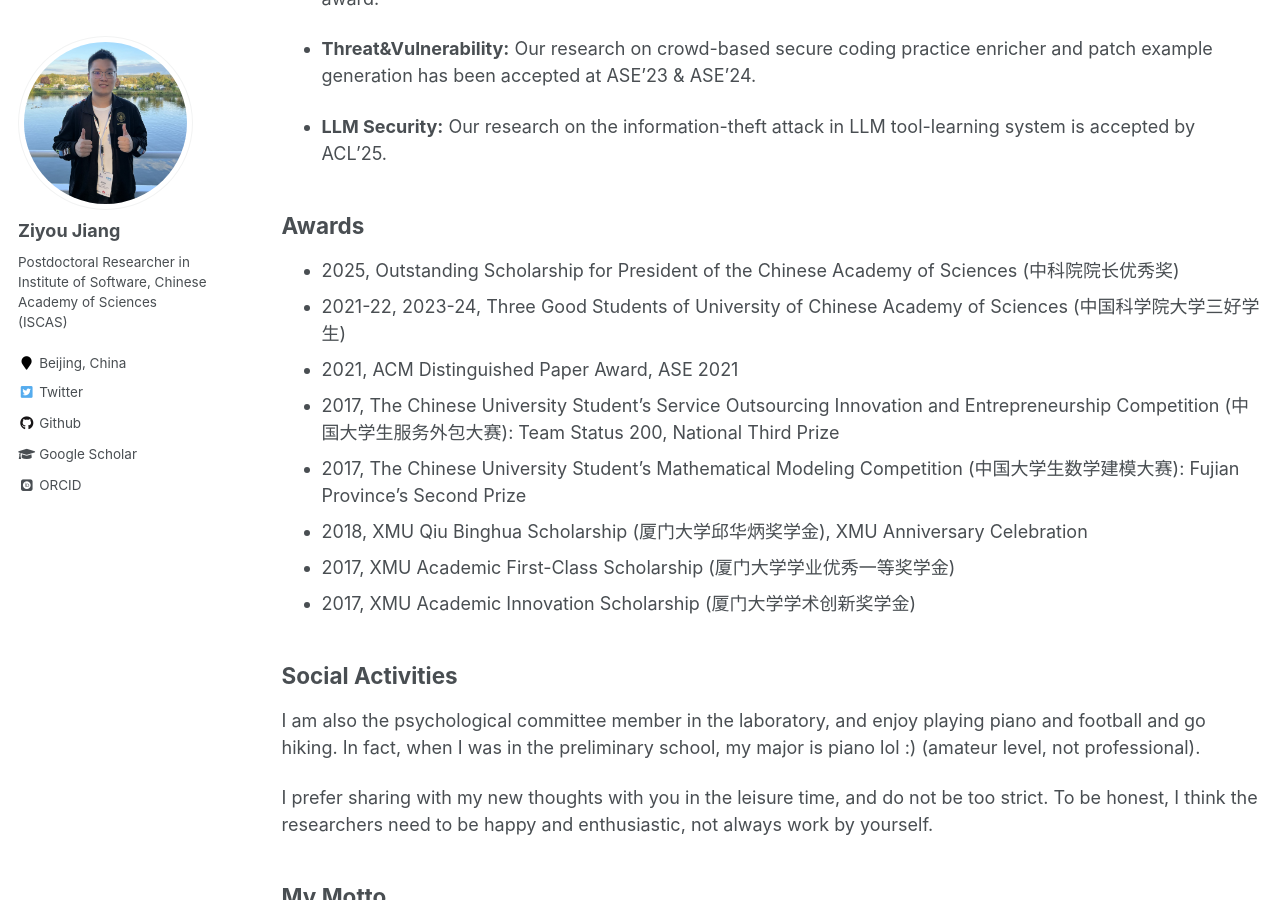
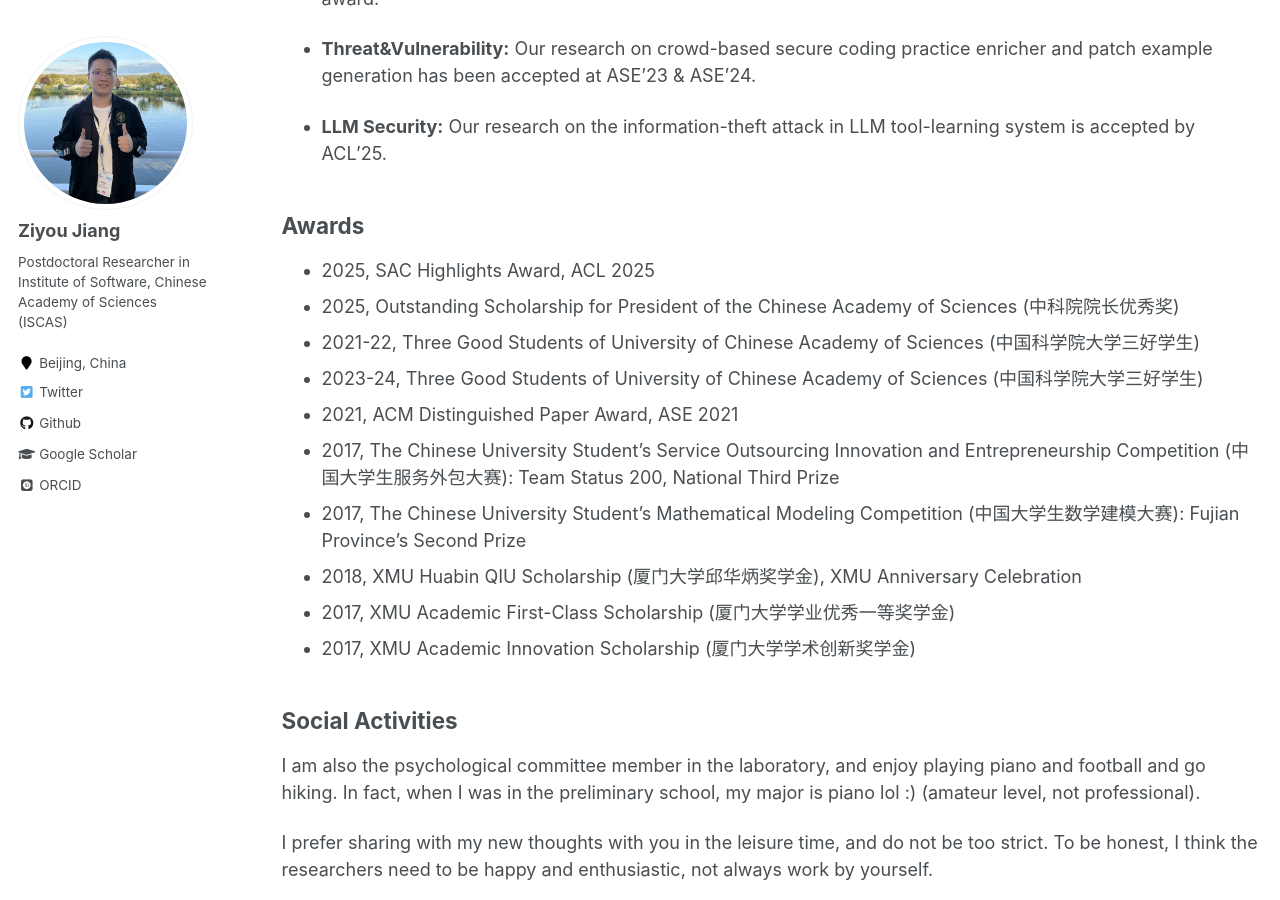
Before and after one commit to jzySaber1996/jzySaber1996.github.io, a Jekyll site: the page built from _pages/about.md, in a window 1280 px wide and 900 px high, scrolled down 802 px. Built offline with Jekyll 4.4.1, drawn with Linux system fonts in a browser that asks for light colours; some web fonts are replaced.

Commit message:
Update Awards

```diff
--- a/_pages/about.md
+++ b/_pages/about.md
@@ -32,12 +32,14 @@ as well as the security in AIGC-generated multimodal elements.
 
 ## Awards
 
+- 2025, SAC Highlights Award, ACL 2025
 - 2025, Outstanding Scholarship for President of the Chinese Academy of Sciences (中科院院长优秀奖)
-- 2021-22, 2023-24, Three Good Students of University of Chinese Academy of Sciences (中国科学院大学三好学生)
+- 2021-22, Three Good Students of University of Chinese Academy of Sciences (中国科学院大学三好学生)
+- 2023-24, Three Good Students of University of Chinese Academy of Sciences (中国科学院大学三好学生)
 - 2021, ACM Distinguished Paper Award, ASE 2021
 - 2017, The Chinese University Student’s Service Outsourcing Innovation and Entrepreneurship Competition (中国大学生服务外包大赛): Team Status 200, National Third Prize
 - 2017, The Chinese University Student’s Mathematical Modeling Competition (中国大学生数学建模大赛): Fujian Province’s Second Prize
-- 2018, XMU Qiu Binghua Scholarship (厦门大学邱华炳奖学金), XMU Anniversary Celebration
+- 2018, XMU Huabin QIU Scholarship (厦门大学邱华炳奖学金), XMU Anniversary Celebration
 - 2017, XMU Academic First-Class Scholarship (厦门大学学业优秀一等奖学金)
 - 2017, XMU Academic Innovation Scholarship (厦门大学学术创新奖学金)
 
```
